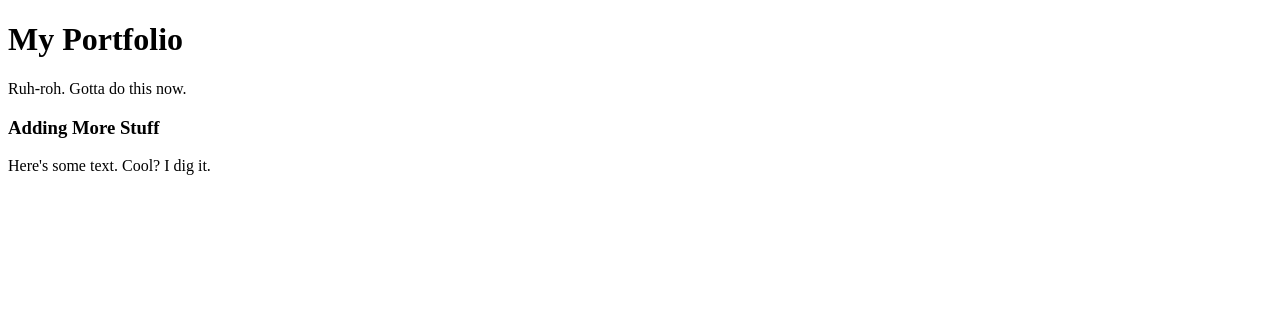
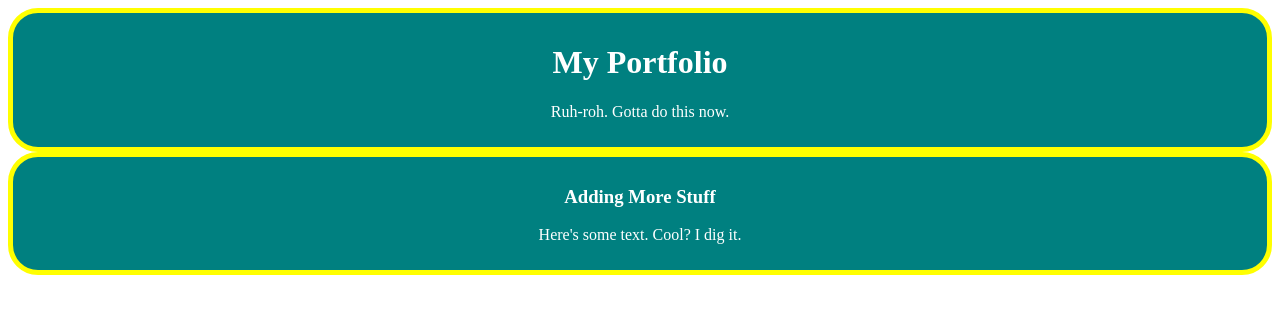
Before and after one commit to bmanek/portfolio-p, a plain HTML site: page index.html in a window 1280 px wide. Drawn offline with Linux system fonts and the light colour scheme.

Commit message:
add link b/w styles and index, modify card styling

```diff
--- a/index.html
+++ b/index.html
@@ -1,6 +1,7 @@
 <!DOCTYPE html>
 <head>
     <title>Wakka wakka!</title>
+    <link rel="stylesheet" href="styles.css">
 </head>
 <body>
   <div class="card">
--- a/styles.css
+++ b/styles.css
@@ -1,5 +1,8 @@
 .card {
   text-align: center;
+  color: white;
   background-color: teal;
-  border: 10px 10px 10px 10px;
+  padding: 10px 10px 10px 10px;
+  border: solid yellow 5px;
+  border-radius: 30px 30px 30px 30px;
 }
```
